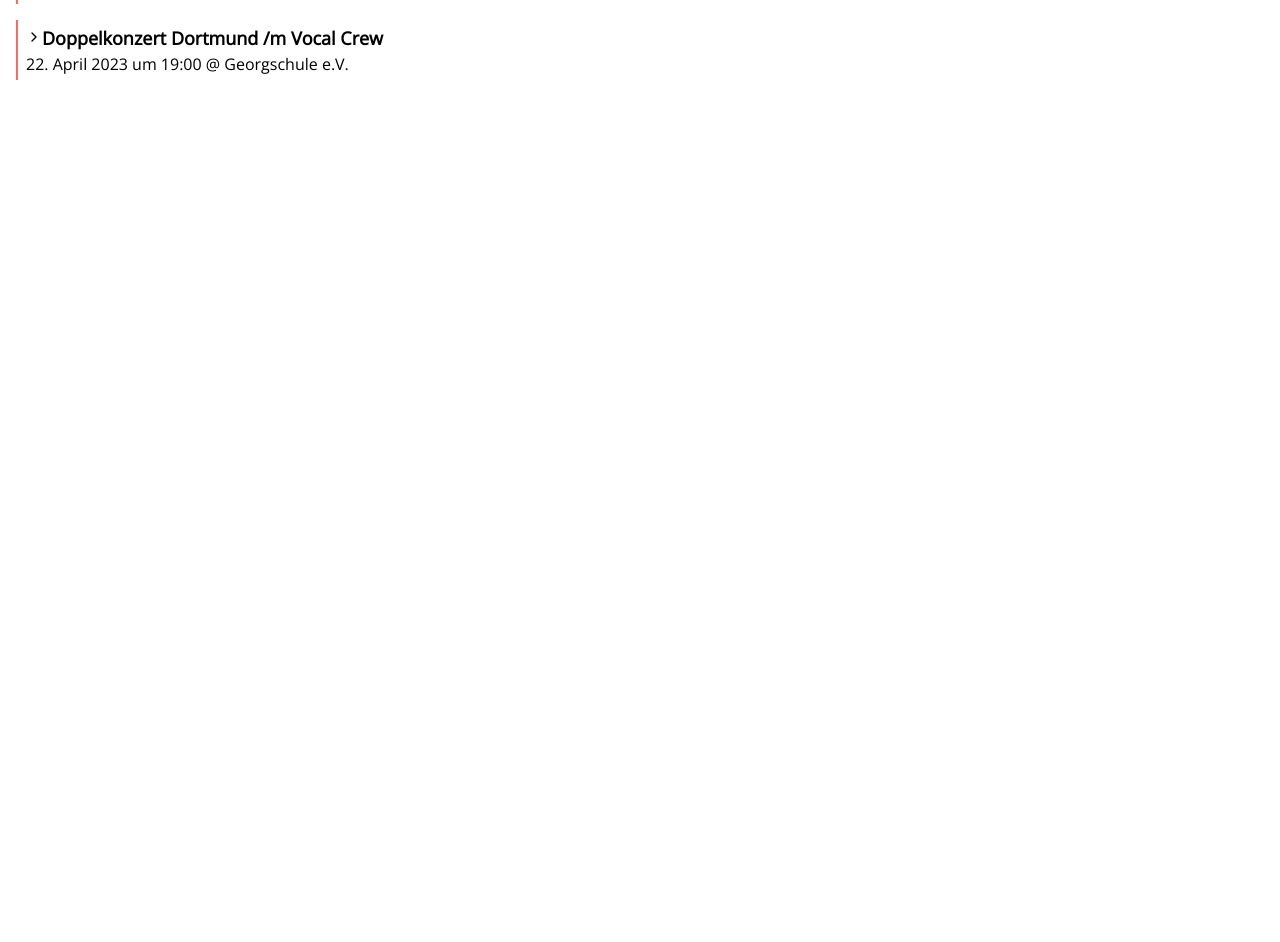
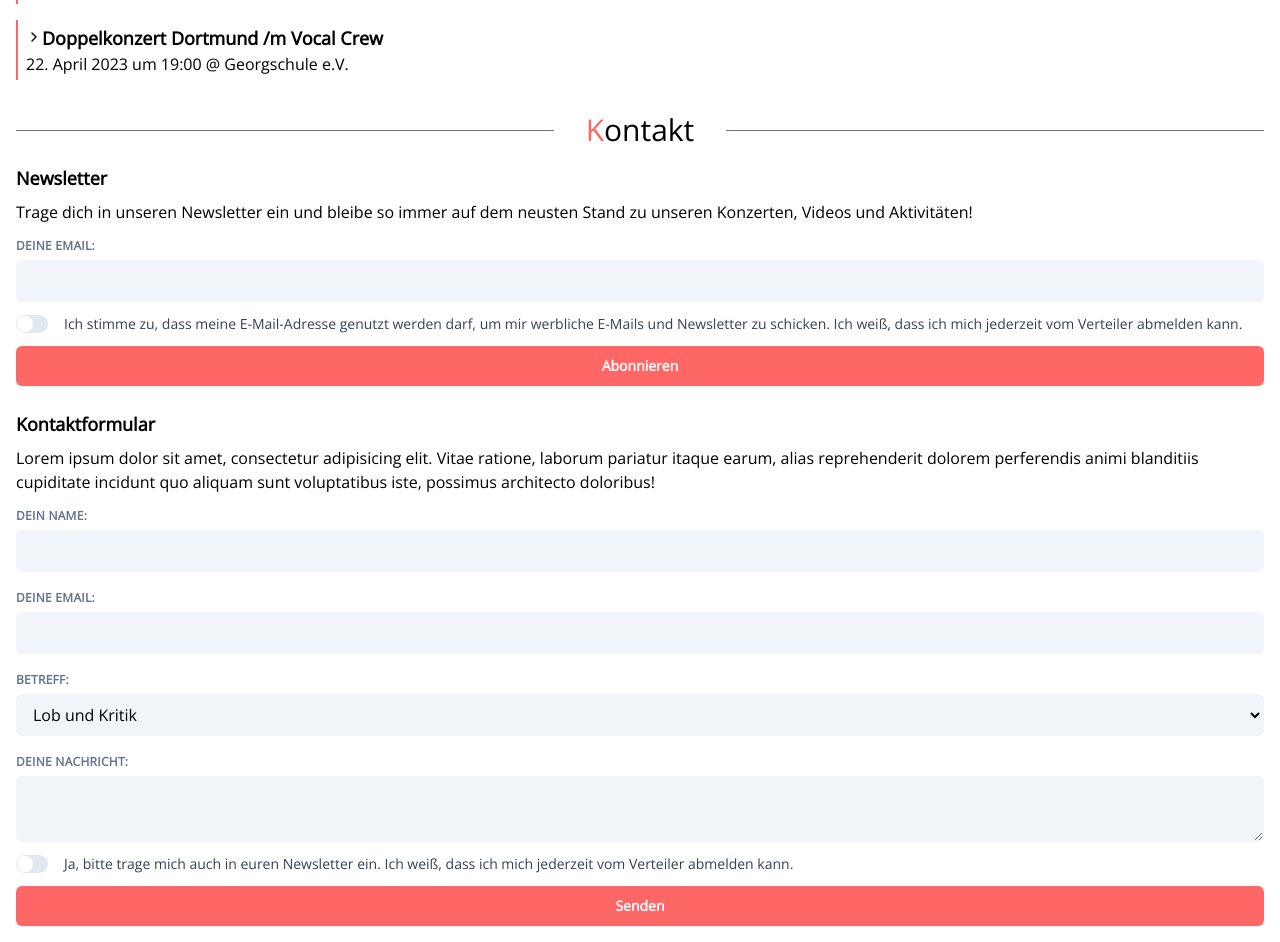
Before and after one commit to martinst01/popchor-koeln, a SvelteKit app: page / in a window 1280 px wide. Shown: the part 1148-2090 px from the top of the page. Before the commit the page ends 1244 px from the top, so only its background shows below. Built offline with nearby package versions, Linux system fonts and the light colour scheme.

Commit message:
feat: add contact section

```diff
--- a/src/routes/+page.svelte
+++ b/src/routes/+page.svelte
@@ -1,5 +1,6 @@
 <script type="ts">
 	import imageHeader from '$lib/assets/header.png';
+	import Contact from './Contact.svelte';
 	import Gig from './Gig.svelte';
 	import Section from './Section.svelte';
 
@@ -122,3 +123,5 @@
 		{/each}
 	</div>
 </Section>
+
+<Contact />
--- /dev/null
+++ b/src/routes/Checkbox.svelte
@@ -0,0 +1,26 @@
+<script lang="ts">
+	export let enabled = false;
+	export let screenReaderText: string;
+</script>
+
+<button
+	type="button"
+	class="
+        inline-flex w-8 flex-none cursor-pointer rounded-full p-px transition-colors duration-100 ease-in-out
+        focus-within:outline-slate-600 focus-visible:outline-offset-4
+    "
+	class:bg-accent={enabled}
+	class:bg-slate-200={!enabled}
+	role="switch"
+	aria-checked={enabled}
+	on:click={() => (enabled = !enabled)}
+>
+	<span class="sr-only">{screenReaderText}</span>
+	<span
+		aria-hidden="true"
+		class="
+            h-4 w-4 rounded-full bg-white transition duration-100 ease-in-out
+            {enabled ? 'translate-x-3.5' : 'translate-x-0'}
+        "
+	/>
+</button>
--- /dev/null
+++ b/src/routes/Contact.svelte
@@ -0,0 +1,135 @@
+<script type="ts">
+	import Checkbox from './Checkbox.svelte';
+	import Section from './Section.svelte';
+</script>
+
+<Section title="Kontakt">
+	<div class="space-y-2">
+		<h3 class="text-lg font-bold">Newsletter</h3>
+
+		<p>
+			Trage dich in unseren Newsletter ein und bleibe so immer auf dem neusten Stand zu unseren Konzerten, Videos und
+			Aktivitäten!
+		</p>
+
+		<form name="newsletter" data-netlify="true" class="space-y-3">
+			<label class="block">
+				<span class="text-xs font-bold uppercase tracking-wide text-slate-500">Deine Email:</span>
+				<input
+					type="email"
+					name="email"
+					required
+					class="
+                        mt-1 block w-full rounded-md border border-transparent bg-slate-100 px-3 py-2 outline-none
+                        focus:border-slate-500 focus:bg-white
+                    "
+				/>
+			</label>
+
+			<!-- svelte-ignore a11y-label-has-associated-control -->
+			<label class="flex items-center gap-4">
+				<Checkbox screenReaderText="Für Newsletter eintragen" />
+
+				<span class="text-sm text-slate-700">
+					Ich stimme zu, dass meine E-Mail-Adresse genutzt werden darf, um mir werbliche E-Mails und Newsletter zu
+					schicken. Ich weiß, dass ich mich jederzeit vom Verteiler abmelden kann.
+				</span>
+			</label>
+
+			<button
+				type="submit"
+				class="
+                    block w-full rounded-md bg-accent px-3.5 py-2.5 text-center text-sm font-semibold text-white shadow-sm
+                    hover:bg-red-400 focus-visible:outline focus-visible:outline-2 focus-visible:outline-offset-2 focus-visible:outline-slate-600
+                "
+			>
+				Abonnieren
+			</button>
+		</form>
+	</div>
+
+	<div class="space-y-2 mt-6">
+		<h3 class="text-lg font-bold">Kontaktformular</h3>
+
+		<p>
+			Lorem ipsum dolor sit amet, consectetur adipisicing elit. Vitae ratione, laborum pariatur itaque earum, alias
+			reprehenderit dolorem perferendis animi blanditiis cupiditate incidunt quo aliquam sunt voluptatibus iste,
+			possimus architecto doloribus!
+		</p>
+
+		<form name="contact" data-netlify="true" class="space-y-3">
+			<label class="block">
+				<span class="text-xs font-bold uppercase tracking-wide text-slate-500">Dein Name:</span>
+				<input
+					type="text"
+					name="name"
+					required
+					class="
+                        mt-1 block w-full rounded-md border border-transparent bg-slate-100 px-3 py-2 outline-none
+                        focus:border-slate-500 focus:bg-white
+                    "
+				/>
+			</label>
+
+			<label class="block">
+				<span class="text-xs font-bold uppercase tracking-wide text-slate-500">Deine Email:</span>
+				<input
+					type="email"
+					name="email"
+					required
+					class="
+                        mt-1 block w-full rounded-md border border-transparent bg-slate-100 px-3 py-2 outline-none
+                        focus:border-slate-500 focus:bg-white
+                    "
+				/>
+			</label>
+
+			<label class="block">
+				<span class="text-xs font-bold uppercase tracking-wide text-slate-500">Betreff:</span>
+				<select
+					name="subject"
+					class="
+                        mt-1 block w-full rounded-md border border-transparent bg-slate-100 px-3 py-2 outline-none
+                        focus:border-slate-500 focus:bg-white
+                    "
+				>
+					<option value="Lob und Kritik">Lob und Kritik</option>
+					<option value="Mitsingen">Mitsingen</option>
+					<option value="Anfrage">Anfrage</option>
+					<option value="Sonstiges">Sonstiges</option>
+				</select>
+			</label>
+
+			<label class="block">
+				<span class="text-xs font-bold uppercase tracking-wide text-slate-500">Deine Nachricht:</span>
+				<textarea
+					name="message"
+					class="
+                        mt-1 block w-full rounded-md border border-transparent bg-slate-100 px-3 py-2 outline-none
+                        focus:border-slate-500 focus:bg-white
+                    "
+				/>
+			</label>
+
+			<!-- svelte-ignore a11y-label-has-associated-control -->
+			<label class="flex items-center gap-4">
+				<Checkbox screenReaderText="Für Newsletter eintragen" />
+
+				<span class="text-sm text-slate-700">
+					Ja, bitte trage mich auch in euren Newsletter ein. Ich weiß, dass ich mich jederzeit vom Verteiler abmelden
+					kann.
+				</span>
+			</label>
+
+			<button
+				type="submit"
+				class="
+                    block w-full rounded-md bg-accent px-3.5 py-2.5 text-center text-sm font-semibold text-white shadow-sm
+                    hover:bg-red-400 focus-visible:outline focus-visible:outline-2 focus-visible:outline-offset-2 focus-visible:outline-slate-600
+			    "
+			>
+				Senden
+			</button>
+		</form>
+	</div>
+</Section>
```
